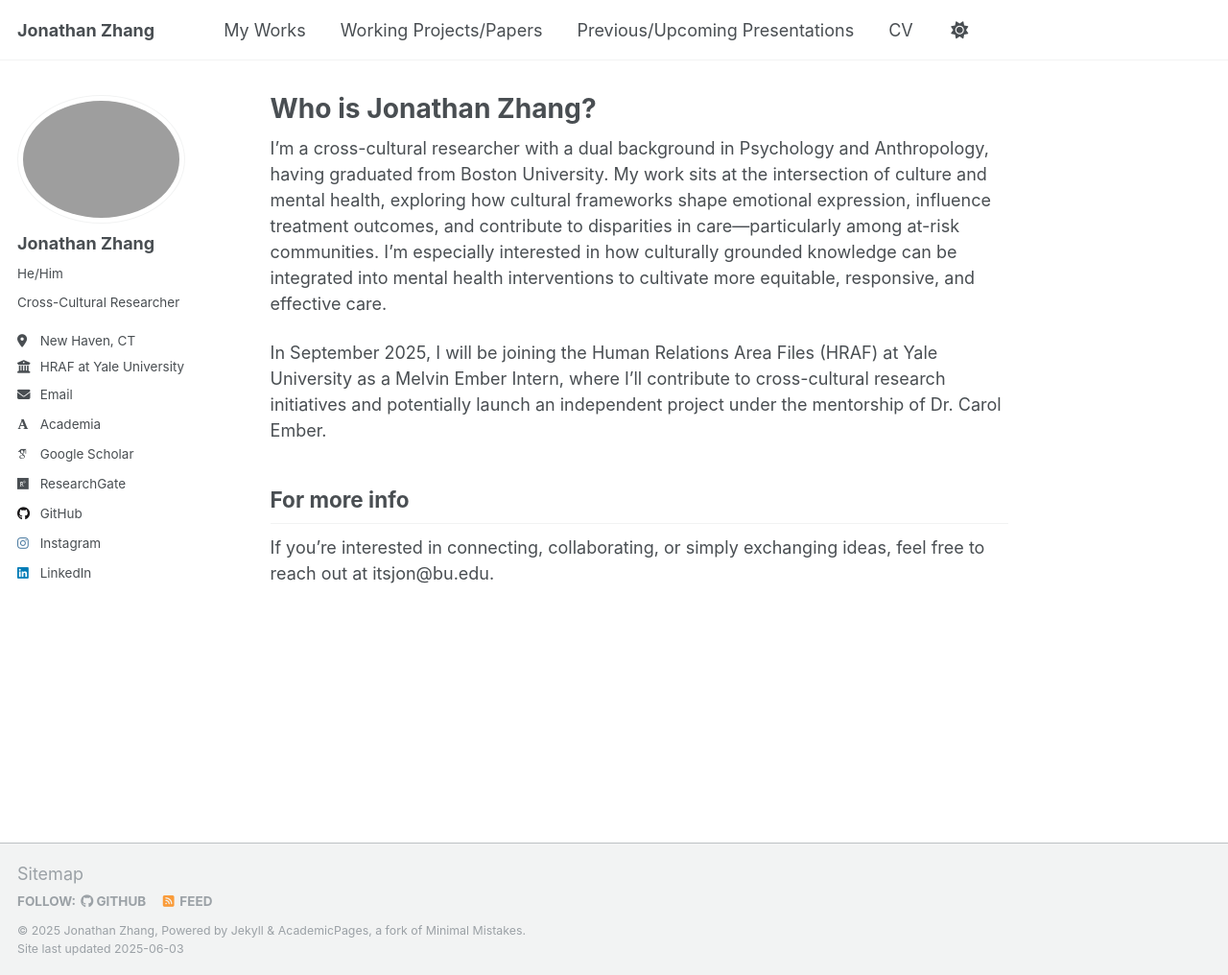
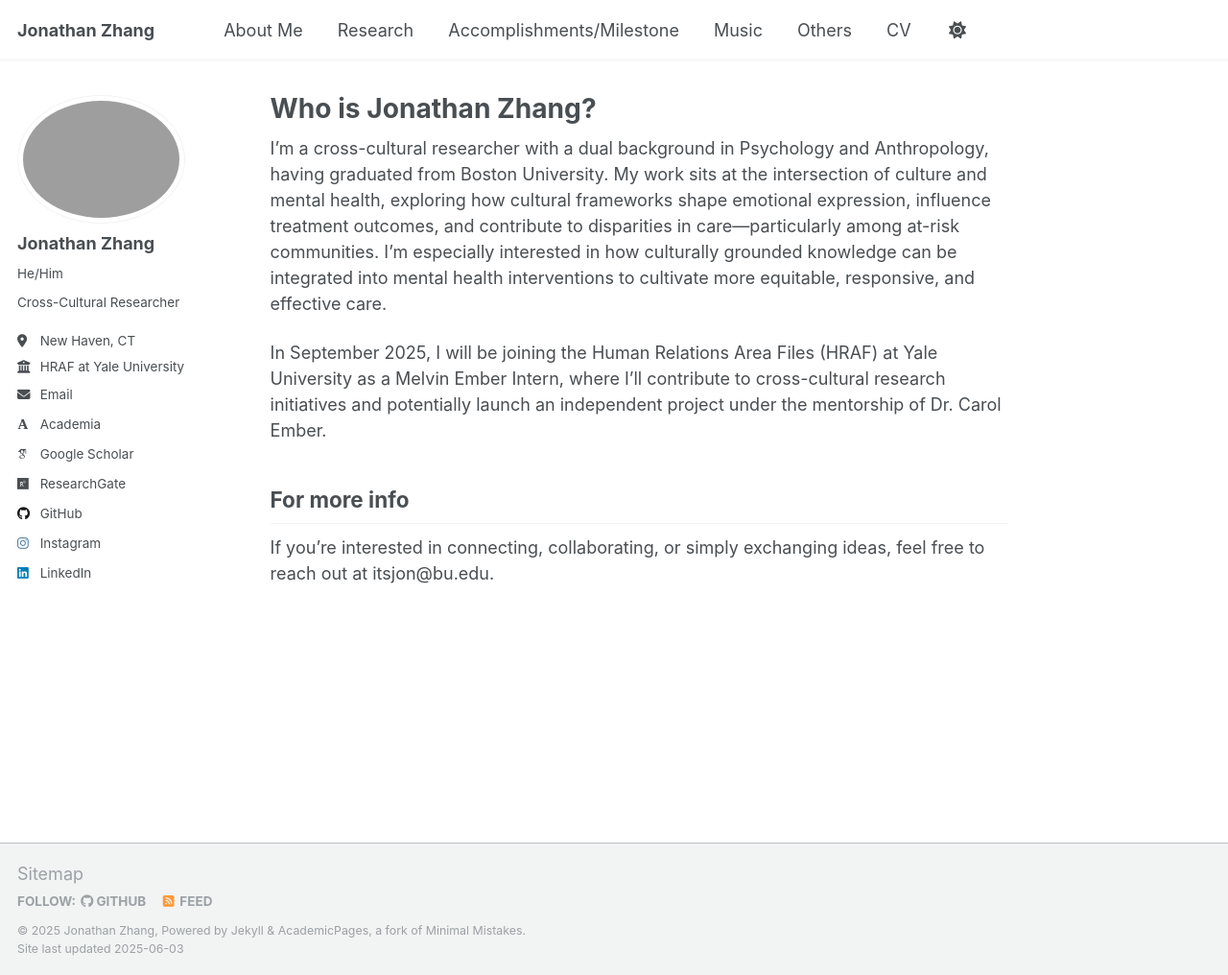
Before and after one commit to ZeddyCraft/itsjon, a Jekyll site: the page built from _pages/about.md, in a window 1280 px wide and 1016 px high. Shown: the whole window at 96% size. Built offline with Jekyll 4.4.1, drawn with Linux system fonts in a browser that asks for light colours; some web fonts are replaced.

Commit message:
Update contents.yml

```diff
--- a/_data/navigation.yml
+++ b/_data/navigation.yml
@@ -8,14 +8,20 @@
 #      Markdown formatted page while the second is generated using JSON.
 
 main:
-  - title: "My Works"
+  - title: "About Me"
+    url: /about.md/
+
+  - title: "Research"
     url: /portfolio/
 
-  - title: "Working Projects/Papers"
-    url: /publications/
+  - title: "Accomplishments/Milestone"
+    url: /year-archive/
 
-  - title: "Previous/Upcoming Presentations"
+  - title: "Music"
     url: /talks/
+
+  - title: "Others"
+    url: /teaching/
 
   - title: "CV"
     url: /cv/
```
